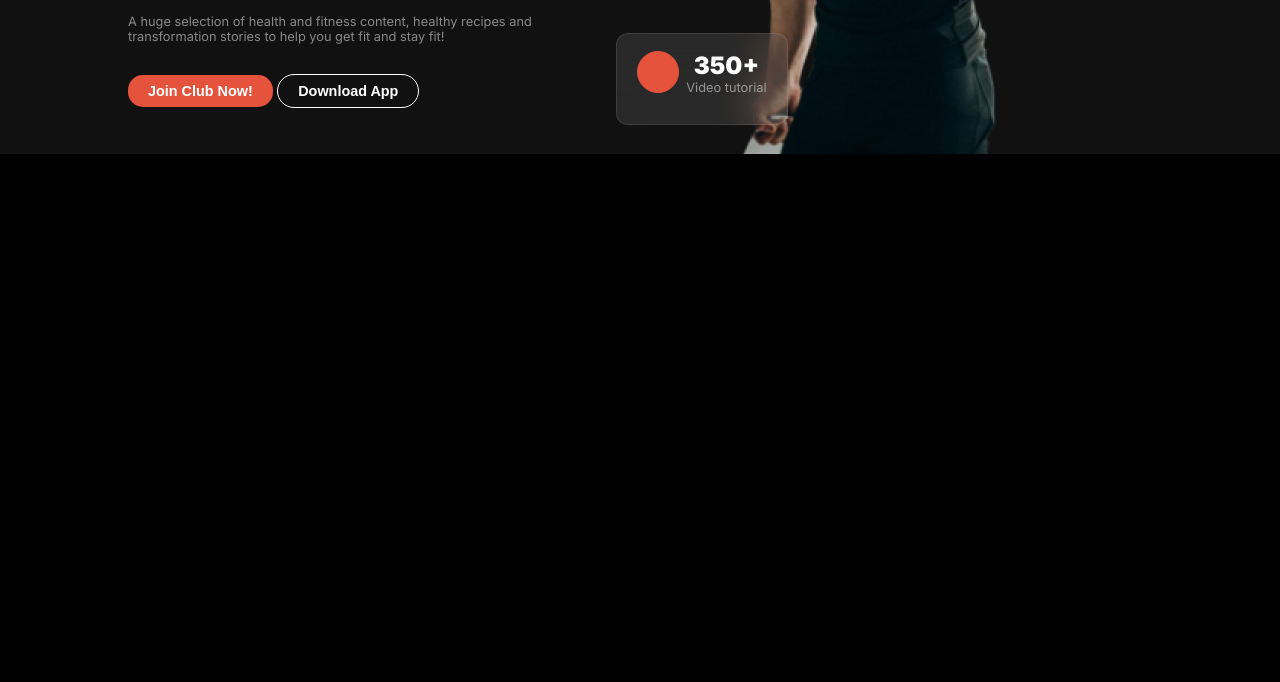
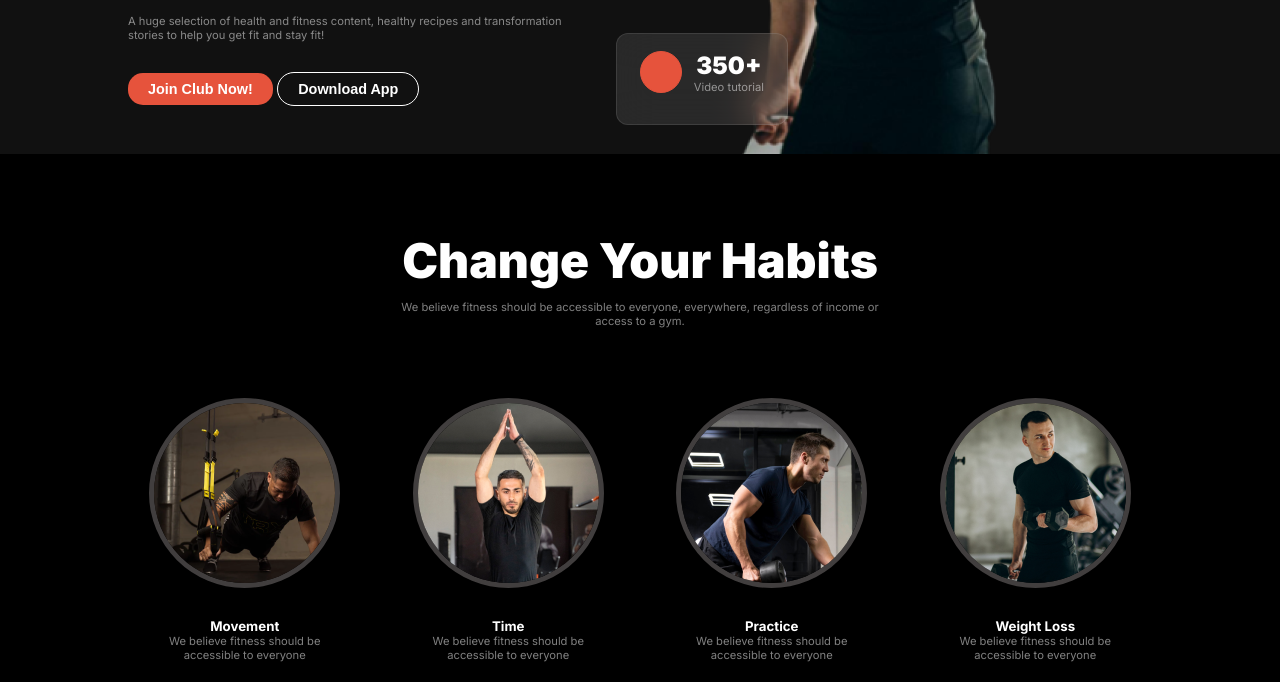
Before and after one commit to ababdullah1288/assignment-2, a plain HTML site: page index.html in a window 1280 px wide. Shown: the part 508-1190 px from the top of the page. Before the commit the page ends 800 px from the top, so only its background shows below. Drawn offline with Linux system fonts and the light colour scheme; a web font is replaced by a local one.

Commit message:
main section habits & media

```diff
--- a/index.html
+++ b/index.html
@@ -64,8 +64,33 @@
 
     </header>
     <main>
-        <section>
-
+        <section class="your-habits">
+            <div class="habits-title">
+                <h3 class="habit-title">Change Your Habits</h3>
+                <p class="p-color p-font">We believe fitness should be accessible to everyone, everywhere, regardless of income or <br>access to a gym. </p>
+            </div>
+            <div class="habits-cards">
+                <div class="habits-card">
+                    <img class="img-habits" src="images/image 3.png" alt="">
+                    <h5>Movement</h5>
+                    <p class="p-color p-font">We believe fitness should be accessible to everyone</p>
+                </div>
+                <div class="habits-card">
+                    <img class="img-habits" src="images/image 2.png" alt="">
+                    <h5>Time</h5>
+                    <p class="p-color p-font">We believe fitness should be accessible to everyone</p>
+                </div>
+                <div class="habits-card">
+                    <img class="img-habits" src="images/image 4.png" alt="">
+                    <h5>Practice</h5>
+                    <p class="p-color p-font">We believe fitness should be accessible to everyone</p>
+                </div>
+                <div class="habits-card">
+                    <img class="img-habits" src="images/image 5.png" alt="">
+                    <h5>Weight Loss</h5>
+                    <p class="p-color p-font">We believe fitness should be accessible to everyone</p>
+                </div>
+            </div>
         </section>
 
     </main>
--- a/style/style.css
+++ b/style/style.css
@@ -33,7 +33,7 @@ body{
     ;
 }
 .p-font{
-    font-size: .80rem;
+    font-size: .70rem;
     font-weight: 400;
 }
 .primary-btn{
@@ -305,3 +305,62 @@ header{
     }
 
 }
+ /* main-section-your-habits */
+
+ .your-habits{
+    max-width: 80%;
+    /* justify-items: center; */
+    /* align-items: center; */
+    display: flex;
+    flex-direction: column;
+    margin-top: 6%;
+
+
+ }
+.habits-title{
+    margin: 0px 186px;
+    gap: 10px;
+    display: flex;
+    flex-direction: column;
+    justify-content: center;
+    text-align: center;
+}
+.habit-title{
+    font-size: 3rem;
+    font-weight: 900;
+
+}
+.habits-cards{
+    display: grid;
+    grid-template-columns:repeat(4,1fr);
+    gap: 30px;
+    align-items: center;
+    text-align: center;
+    margin-top: 50px;
+}
+.habits-card{
+    display: flex;
+    flex-direction: column;
+    padding: 20px;
+}
+.img-habits{
+   border-radius: 50%;
+   border: 5px solid rgb(65, 62, 62);
+   margin-bottom: 30px;
+
+}
+@media screen and (max-width: 576px){
+
+    .habits-title{
+        margin: 0;
+    }
+    .habit-title{
+        font-size: 2rem;
+    }
+    .habits-cards{
+        grid-template-columns: repeat(1,1fr);
+        padding: 60px;
+    }
+
+
+}
```
